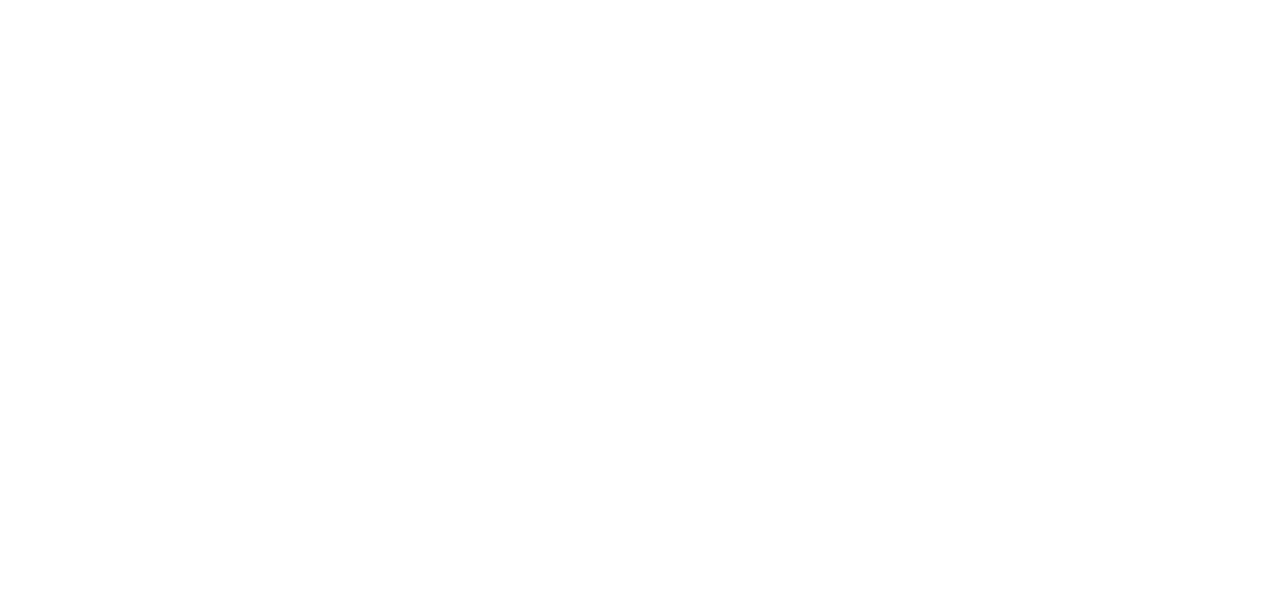
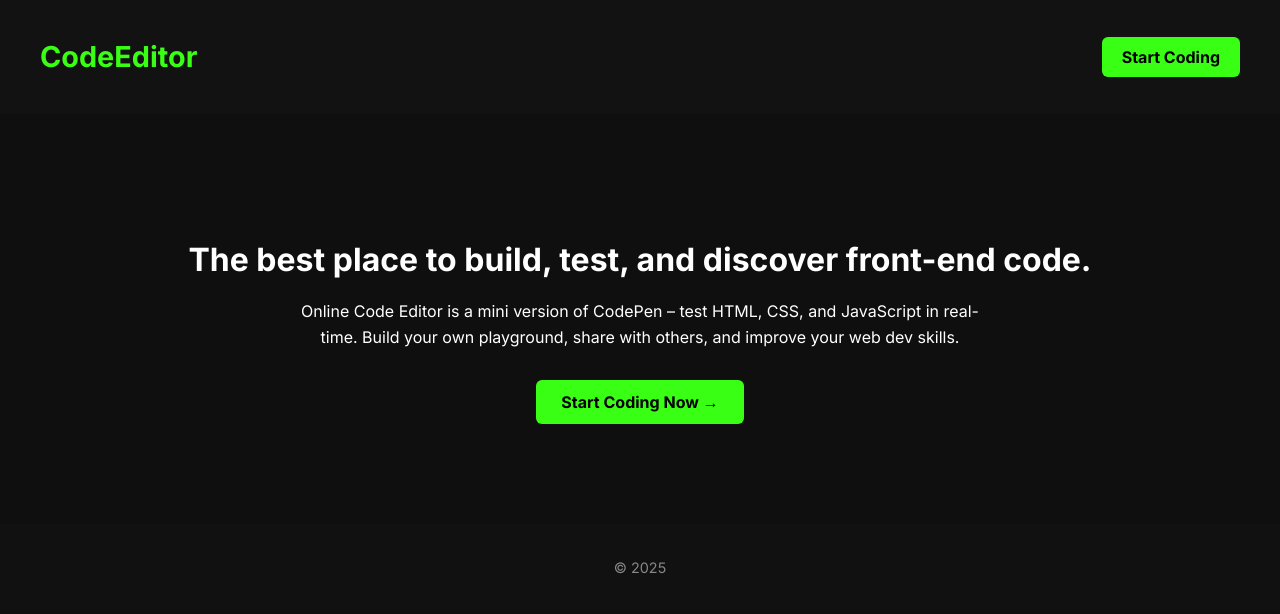
Before and after one commit to Aditya-Katkar9/OnlineCodeEditor, a plain HTML site: page index.html in a window 1280 px wide. Drawn offline with Linux system fonts and the light colour scheme.

Commit message:
Added landing.css and updated styles and script functionality

```diff
--- a/index.html
+++ b/index.html
@@ -1,11 +1,29 @@
 <!DOCTYPE html>
 <html lang="en">
 <head>
-    <meta charset="UTF-8">
-    <meta name="viewport" content="width=device-width, initial-scale=1.0">
-    <title>Document</title>
+  <meta charset="UTF-8" />
+  <meta name="viewport" content="width=device-width, initial-scale=1.0"/>
+  <title>Online Code Editor</title>
+  <link href="https://fonts.googleapis.com/css2?family=Inter:wght@400;700&display=swap" rel="stylesheet"/>
+  <link rel="stylesheet" href="landing.css" />
 </head>
 <body>
+  <header class="header">
+    <h1> CodeEditor</h1>
+    <a href="editor.html" class="btn">Start Coding</a>
+  </header>
 
+  <main class="main-content">
+    <h2>The best place to build, test, and discover front-end code.</h2>
+    <p>
+      Online Code Editor is a mini version of CodePen – test HTML, CSS, and JavaScript in real-time.
+      Build your own playground, share with others, and improve your web dev skills.
+    </p>
+    <a href="editor.html" class="cta-button">Start Coding Now →</a>
+  </main>
+
+  <footer class="footer">
+    <p> © 2025</p>
+  </footer>
 </body>
 </html>
--- /dev/null
+++ b/landing.css
@@ -0,0 +1,69 @@
+body {
+  margin: 0;
+  font-family: 'Inter', sans-serif;
+  background: #0f0f0f;
+  color: white;
+  text-align: center;
+}
+
+.header {
+  background: #121212;
+  padding: 20px;
+  display: flex;
+  justify-content: space-between;
+  align-items: center;
+  padding-inline: 40px;
+}
+
+.header h1 {
+  font-size: 1.8rem;
+  color: #39ff14;
+}
+
+.btn {
+  background: #39ff14;
+  color: #000;
+  padding: 10px 20px;
+  border-radius: 6px;
+  text-decoration: none;
+  font-weight: bold;
+}
+
+.main-content {
+  padding: 100px 40px;
+}
+
+.main-content h2 {
+  font-size: 2rem;
+  margin-bottom: 20px;
+}
+
+.main-content p {
+  max-width: 700px;
+  margin: auto;
+  font-size: 1rem;
+  line-height: 1.6;
+}
+
+.cta-button {
+  margin-top: 30px;
+  display: inline-block;
+  background: #39ff14;
+  color: #000;
+  padding: 12px 25px;
+  text-decoration: none;
+  font-weight: bold;
+  border-radius: 6px;
+  transition: background 0.3s ease;
+}
+
+.cta-button:hover {
+  background: #39ff14;
+}
+
+.footer {
+  padding: 20px;
+  background: #111;
+  font-size: 0.9rem;
+  color: #888;
+}
--- a/style.css
+++ b/style.css
@@ -1,3 +1,4 @@
+/* Base Reset */
 * {
   margin: 0;
   padding: 0;
@@ -5,49 +6,66 @@
 }
 
 body {
-  background-color: #1e1e2f;
-  color: #eee;
+  background-color: #0f0f0f;  /* Dark background like index.html */
+  color: #ffffff;
   font-family: 'Fira Code', monospace;
   height: 100vh;
   display: flex;
   flex-direction: column;
 }
 
+/* Header */
 .top-bar {
+  background: #121212;
+  padding: 20px 40px;
   display: flex;
   justify-content: space-between;
-  padding: 10px 20px;
-  background: #111;
-  color: #fff;
-  font-weight: bold;
+  align-items: center;
+  border-bottom: 1px solid #2a2a2a;
 }
 
-.top-bar .buttons button {
-  background: #2c2c3e;
-  border: none;
-  color: #fff;
-  padding: 5px 10px;
-  margin-left: 8px;
-  border-radius: 5px;
-  cursor: pointer;
+.top-bar h1 {
+  font-size: 1.8rem;
+  color: #39ff14;
+  display: flex;
+  align-items: center;
+  gap: 8px;
 }
 
+.buttons button {
+  background: #39ff14;
+  color: #000;
+  padding: 10px 20px;
+  border-radius: 6px;
+  border: none;
+  font-weight: bold;
+  cursor: pointer;
+  margin-left: 10px;
+  transition: background 0.3s ease;
+}
+
+.buttons button:hover {
+  color: white;
+  background-color: #152711;
+}
+
+/* Editor Area */
 .editor-panel {
   display: flex;
   flex: 1;
   height: 40%;
-  border-top: 1px solid #333;
+  border-top: 1px solid #2a2a2a;
 }
 
 .panel {
   flex: 1;
   display: flex;
   flex-direction: column;
-  border-right: 1px solid #333;
+  border-right: 1px solid #2a2a2a;
 }
 
 .panel-header {
-  background-color: #2c2c3e;
+  background-color: #1c1c1c;
   padding: 8px 12px;
   font-weight: bold;
   font-size: 14px;
@@ -59,21 +77,23 @@ body {
 .panel-header.html { color: #f06529; }
 .panel-header.css { color: #2965f1; }
 .panel-header.js { color: #f7df1e; }
-.panel-header.output { color: #7cf77c; }
+.panel-header.output { color: #39ff14; }
 
+/* Code Areas */
 textarea {
   flex: 1;
-  background-color: #1e1e2f;
-  color: #fff;
+  background-color: #1a1a1a;
+  color: #ffffff;
   border: none;
   padding: 10px;
   font-size: 14px;
   resize: none;
   outline: none;
+  line-height: 1.5;
 }
 
+/* Output Panel */
 .output-panel {
-  flex: 1;
   display: flex;
   flex-direction: column;
   height: 60%;
@@ -82,5 +102,21 @@ textarea {
 iframe {
   flex: 1;
   border: none;
-  background: white;
+  background: #ffffff;
+  width: 100%;
 }
+
+
+.brand-title {
+  font-size: 1.8rem;
+  color: #39ff14;
+  display: flex;
+  align-items: center;
+  gap: 8px;
+}
+
+.brand-title .icon {
+  color: #39ff14;
+  font-size: 1.8rem;
+  text-decoration: none;
+}
```
Also changed, not shown: editor.html (+3 -2 lines), script.js (+19 -6 lines).
